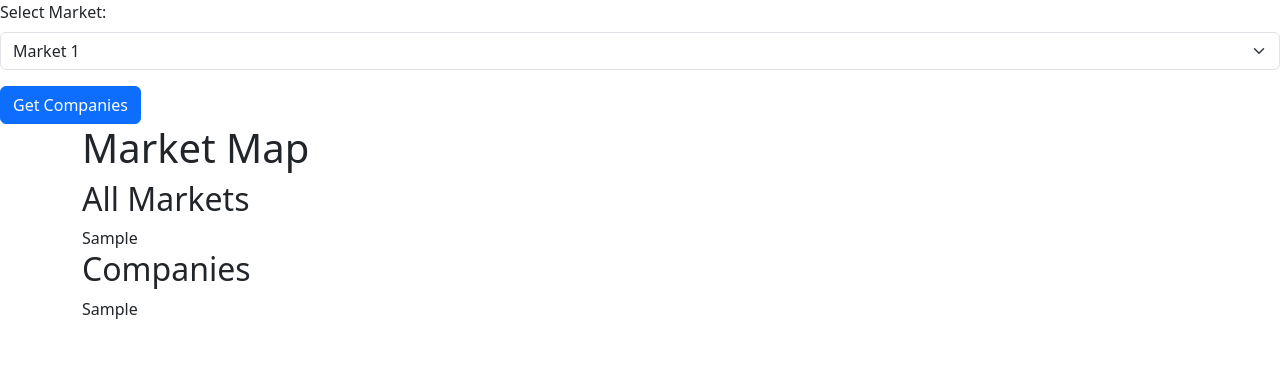
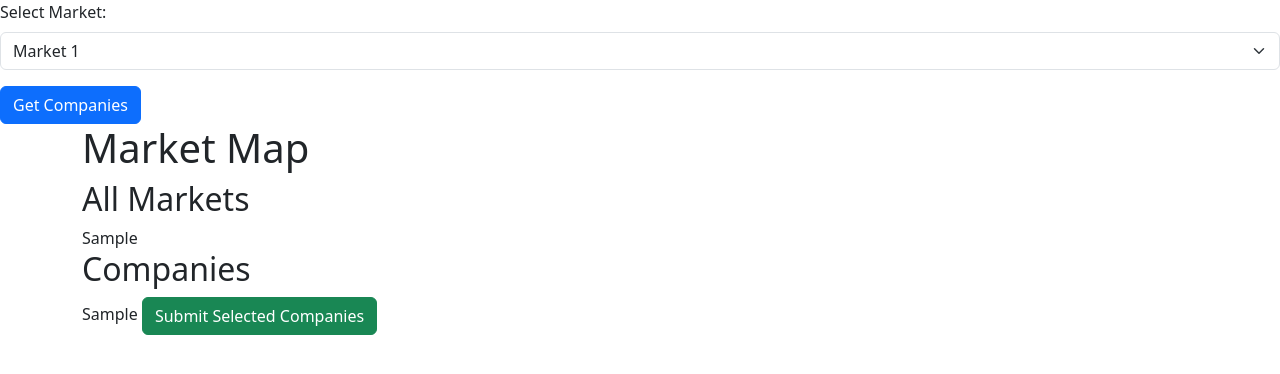
Before and after one commit to KianHaghighi/Market-Map-Builder, a Flask app: template templates/market_map.html in a window 1280 px wide. Shown: the top 374 px of the page. Run offline with Flask 3, Linux system fonts and the light colour scheme; the template is opened without the code that fills it: most values are stand-ins (such as "Sample title", 1, 10 or a date in 2020).

Commit message:
Add select companies functionality

```diff
--- a/app.py
+++ b/app.py
@@ -85,5 +85,22 @@ def crunchbase_data():
     data = fetch_crunchbase_data()
     return render_template('crunchbase_data.html', data=data)
 
+@app.route('/select_companies', methods=['POST'])
+def select_companies():
+    selected_companies = request.form.getlist('company')
+    # Process the selected companies
+    return f"Selected companies: {', '.join(selected_companies)}"
+
+def generate_companies_html(market):
+    # Example function to generate HTML for companies
+    companies = ['Company A', 'Company B', 'Company C']
+    companies_html = '<div class="form-check">'
+    for company in companies:
+        companies_html += f'<input class="form-check-input" type="checkbox" name="company" value="{company}">'
+        companies_html += f'<label class="form-check-label">{company}</label><br>'
+    companies_html += '</div>'
+    return companies_html
+
+
 if __name__ == '__main__':
     app.run(debug=True)
--- a/templates/market_map.html
+++ b/templates/market_map.html
@@ -26,7 +26,10 @@
 
         {% if companies_html %}
             <h2>Companies</h2>
-            {{ companies_html|safe }}
+            <form method="POST" action="/select_companies">
+                {{ companies_html|safe }}
+                <button type="submit" class="btn btn-success">Submit Selected Companies</button>
+            </form>
         {% endif %}
     </div>
 </body>
```
